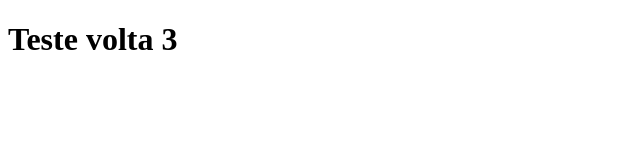
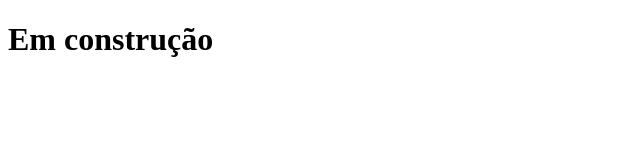
Before and after one commit to paulomonteiro23/primeiro, a Next.js app: page / in a window 1280 px wide. Shown: the top 160 px of the page, without its empty margins (0-640 px from the left). Built offline with nearby package versions, Linux system fonts and the light colour scheme.

Commit message:
Atualização da `Página de Construção`

```diff
--- a/pages/index.js
+++ b/pages/index.js
@@ -1,5 +1,5 @@
 function Home() {
-  return <h1>Teste volta 3</h1>;
+  return <h1>Em construção</h1>;
 }
 
 export default Home;
```
